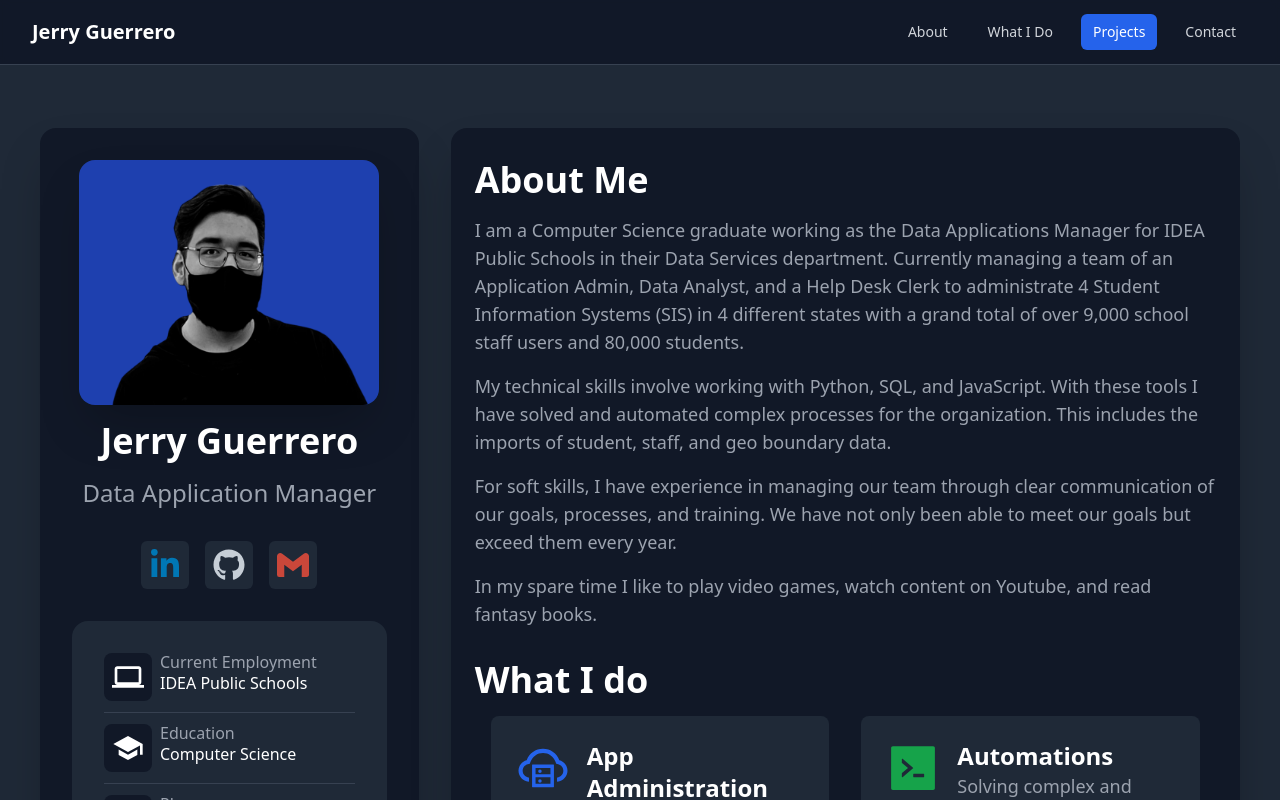
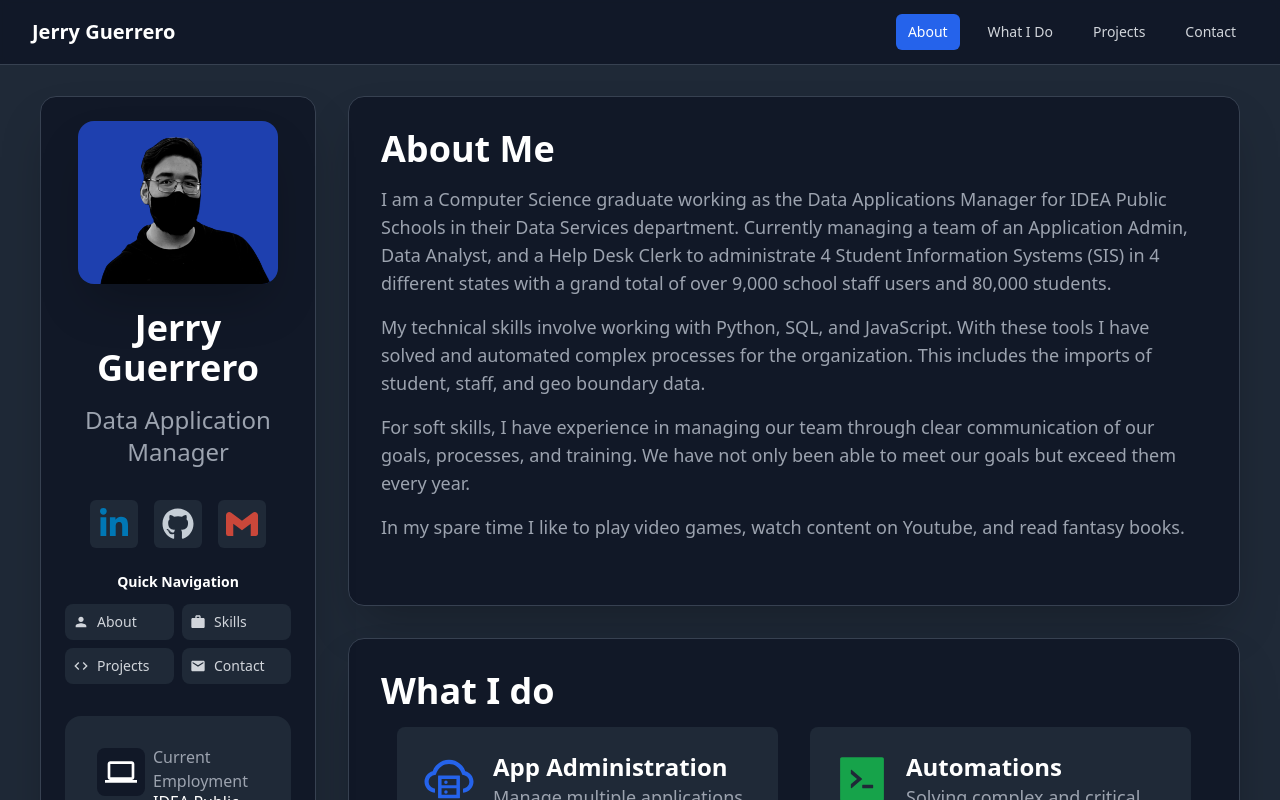
Before and after one commit to Durzo95/jerry-guerrero-portfolio, a Next.js app: page / in a window 1280 px wide. Shown: the top 800 px of the page. Built offline with nearby package versions, Linux system fonts and the light colour scheme.

Commit message:
Refactor layout of MainBody and ContactSection; add ProfileQuickNav for improved navigation

```diff
--- a/components/ContactSection.tsx
+++ b/components/ContactSection.tsx
@@ -5,7 +5,7 @@ import { FaLinkedinIn, FaGithub } from "react-icons/fa";
 
 export default function ContactSection() {
   return (
-    <section id="contact" className="mt-12">
+    <div id="contact">
       <MainBodyTitle title="Contact" />
       <div className="text-gray-400 text-lg">
         <p className="mt-4 mb-8">
@@ -84,6 +84,6 @@ export default function ContactSection() {
           </div>
         </div>
       </div>
-    </section>
+    </div>
   );
 }
--- a/components/MainBody.tsx
+++ b/components/MainBody.tsx
@@ -6,19 +6,26 @@ import ContactSection from "./ContactSection";
 
 export default function MainBody() {
   return (
-    <main className="h-max w-full bg-gray-900 sm:rounded-2xl shadow-2xl py-8 px-6 max-w-4xl">
-      {/* About Me */}
-      <section id="about">
+    <div className="space-y-6 lg:space-y-8">
+      {/* About Me Section */}
+      <section id="about" className="bg-gray-900 rounded-2xl shadow-2xl py-6 px-6 lg:py-8 lg:px-8 border border-gray-700">
         <MainBodyAboutMe />
       </section>
-      {/* What I do */}
-      <section id="what-i-do">
+
+      {/* What I do Section */}
+      <section id="what-i-do" className="bg-gray-900 rounded-2xl shadow-2xl py-6 px-6 lg:py-8 lg:px-8 border border-gray-700">
         <MainBodyWhatIDo />
       </section>
-      {/* Projects */}
-      <ProjectsSection />
-      {/* Contact */}
-      <ContactSection />
-    </main>
+
+      {/* Projects Section */}
+      <section className="bg-gray-900 rounded-2xl shadow-2xl py-6 px-6 lg:py-8 lg:px-8 border border-gray-700">
+        <ProjectsSection />
+      </section>
+
+      {/* Contact Section */}
+      <section className="bg-gray-900 rounded-2xl shadow-2xl py-6 px-6 lg:py-8 lg:px-8 border border-gray-700">
+        <ContactSection />
+      </section>
+    </div>
   );
 }
--- a/components/Profile.tsx
+++ b/components/Profile.tsx
@@ -4,16 +4,19 @@ import ProfileSocialLink from "./ProfileSocialLink";
 import ProfileDemoInfo from "./ProfileDemoInfo";
 import ProfileDownloadCV from "./ProfileDownloadCV";
 import ProfilePhoto from "./ProfilePhoto";
+import ProfileQuickNav from "./ProfileQuickNav";
 
 export default function Profile() {
   return (
-    <article className="lg:max-w-md h-max p-8 bg-gray-900 sm:rounded-2xl shadow-2xl text-white">
+    <article className="h-max p-6 bg-gray-900 rounded-2xl shadow-2xl text-white border border-gray-700">
       {/* Profile image */}
       <ProfilePhoto />
       {/* Profile Title */}
       <ProfileTitle />
       {/* The social media links */}
       <ProfileSocialLink />
+      {/* Quick Navigation */}
+      <ProfileQuickNav />
       {/* The Profile demographic overview */}
       <ProfileDemoInfo />
       {/* The download resume button */}
--- a/components/ProfilePhoto.tsx
+++ b/components/ProfilePhoto.tsx
@@ -2,12 +2,12 @@ import Image from "next/image";
 
 export default function ProfilePhoto() {
   return (
-    <figure className="flex justify-center mb-4">
+    <figure className="flex justify-center mb-6">
       <Image
         src="/Headshot.png"
         alt="Jerry Guerrero"
-        width={300}
-        height={300}
+        width={200}
+        height={200}
         className="bg-blue-800 rounded-2xl shadow-2xl"
         placeholder="blur"
         blurDataURL="/Headshot.png"
--- /dev/null
+++ b/components/ProfileQuickNav.tsx
@@ -0,0 +1,39 @@
+import React from "react";
+import { MdPerson, MdWork, MdCode, MdEmail } from "react-icons/md";
+
+export default function ProfileQuickNav() {
+  const navItems = [
+    { id: "about", label: "About", icon: MdPerson },
+    { id: "what-i-do", label: "Skills", icon: MdWork },
+    { id: "projects", label: "Projects", icon: MdCode },
+    { id: "contact", label: "Contact", icon: MdEmail },
+  ];
+
+  const scrollToSection = (sectionId: string) => {
+    const element = document.getElementById(sectionId);
+    if (element) {
+      element.scrollIntoView({
+        behavior: "smooth",
+        block: "start",
+      });
+    }
+  };
+
+  return (
+    <div className="mt-6 mb-6">
+      <h3 className="text-white text-sm font-semibold mb-3 text-center">Quick Navigation</h3>
+      <div className="grid grid-cols-2 gap-2">
+        {navItems.map((item) => (
+          <button
+            key={item.id}
+            onClick={() => scrollToSection(item.id)}
+            className="flex items-center gap-2 p-2 bg-gray-800 hover:bg-gray-700 rounded-lg transition-colors text-sm text-gray-300 hover:text-white"
+          >
+            <item.icon size={16} />
+            <span>{item.label}</span>
+          </button>
+        ))}
+      </div>
+    </div>
+  );
+}
--- a/components/ProjectsSection.tsx
+++ b/components/ProjectsSection.tsx
@@ -17,7 +17,7 @@ export default function ProjectsSection() {
   }, [selectedCategory, selectedStatus]);
 
   return (
-    <section id="projects" className="mt-12">
+    <div id="projects">
       <MainBodyTitle title="Projects" />
       <div className="text-gray-400 text-lg">
         <p className="mt-4 mb-8">
@@ -81,6 +81,6 @@ export default function ProjectsSection() {
           </div>
         </div>
       </div>
-    </section>
+    </div>
   );
 }
--- a/pages/index.tsx
+++ b/pages/index.tsx
@@ -12,18 +12,24 @@ const Home: NextPage = () => {
         <link rel="icon" href="/favicon.ico" />
       </Head>
       <Navigation />
-      <main className="lg:flex lg:justify-center h-full min-h-screen bg-gray-800 sm:py-8 sm:px-4 lg:py-32 lg:px-10 pt-16">
-        {/* Holding all the content, set the grid */}
-        <div className="grid grid-cols-12 sm:gap-8 ">
-          {/* Left side of the page, the profile */}
-          <div className="col-span-12 lg:col-span-4">
-            <Profile />
+      <main className="min-h-screen bg-gray-800 pt-16">
+        {/* Hero Section with Profile */}
+        <section className="lg:flex lg:justify-center py-4 px-4 lg:py-8 lg:px-10">
+          <div className="max-w-7xl w-full">
+            <div className="grid grid-cols-12 gap-4 lg:gap-8">
+              {/* Left side - Profile (Sticky on desktop) */}
+              <div className="col-span-12 lg:col-span-4 xl:col-span-3">
+                <div className="lg:sticky lg:top-24">
+                  <Profile />
+                </div>
+              </div>
+              {/* Right side - Main Content */}
+              <div className="col-span-12 lg:col-span-8 xl:col-span-9">
+                <MainBody />
+              </div>
+            </div>
           </div>
-          {/* Right side of the page, the content */}
-          <div className="col-span-12 lg:col-span-8">
-            <MainBody />
-          </div>
-        </div>
+        </section>
       </main>
     </>
   );
```
